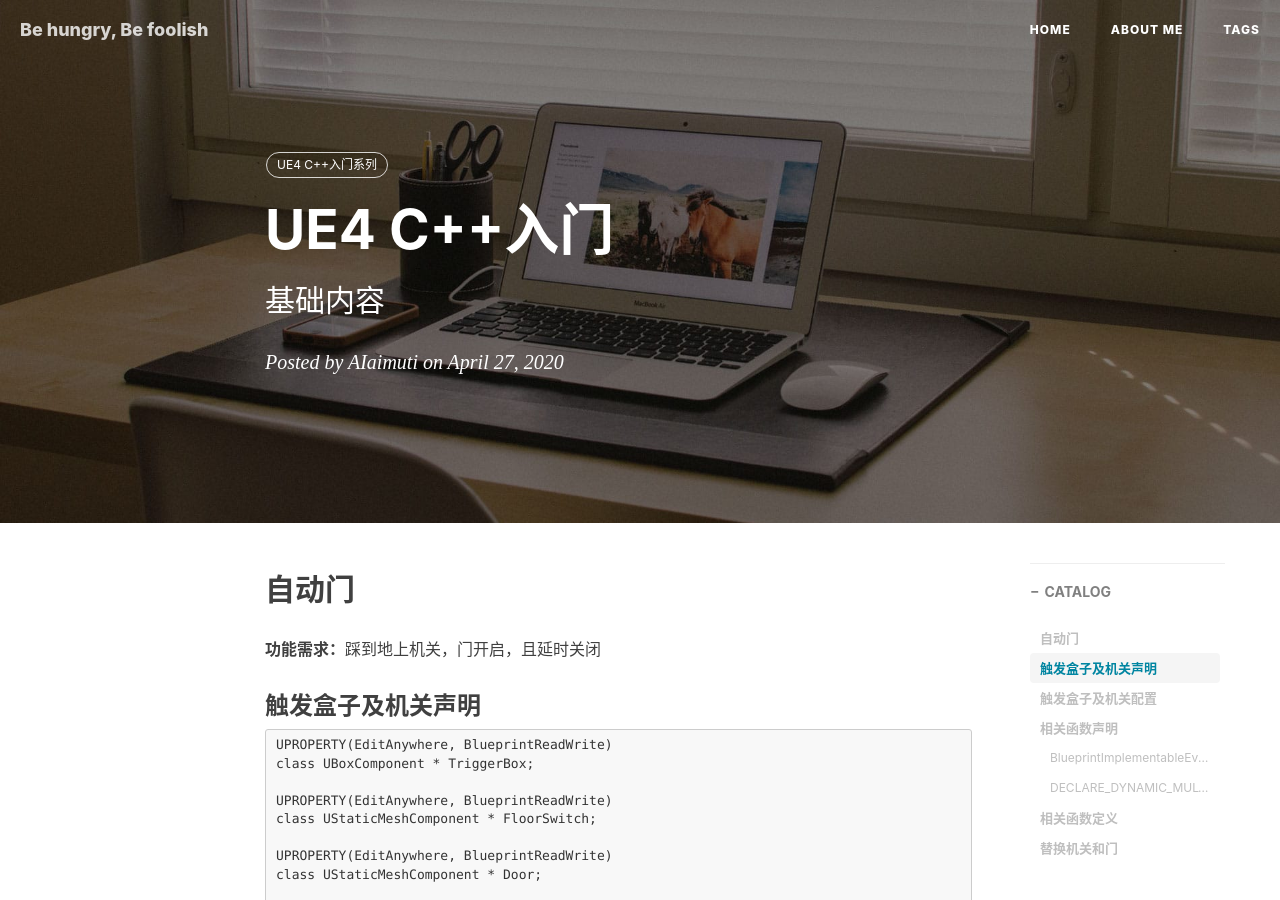
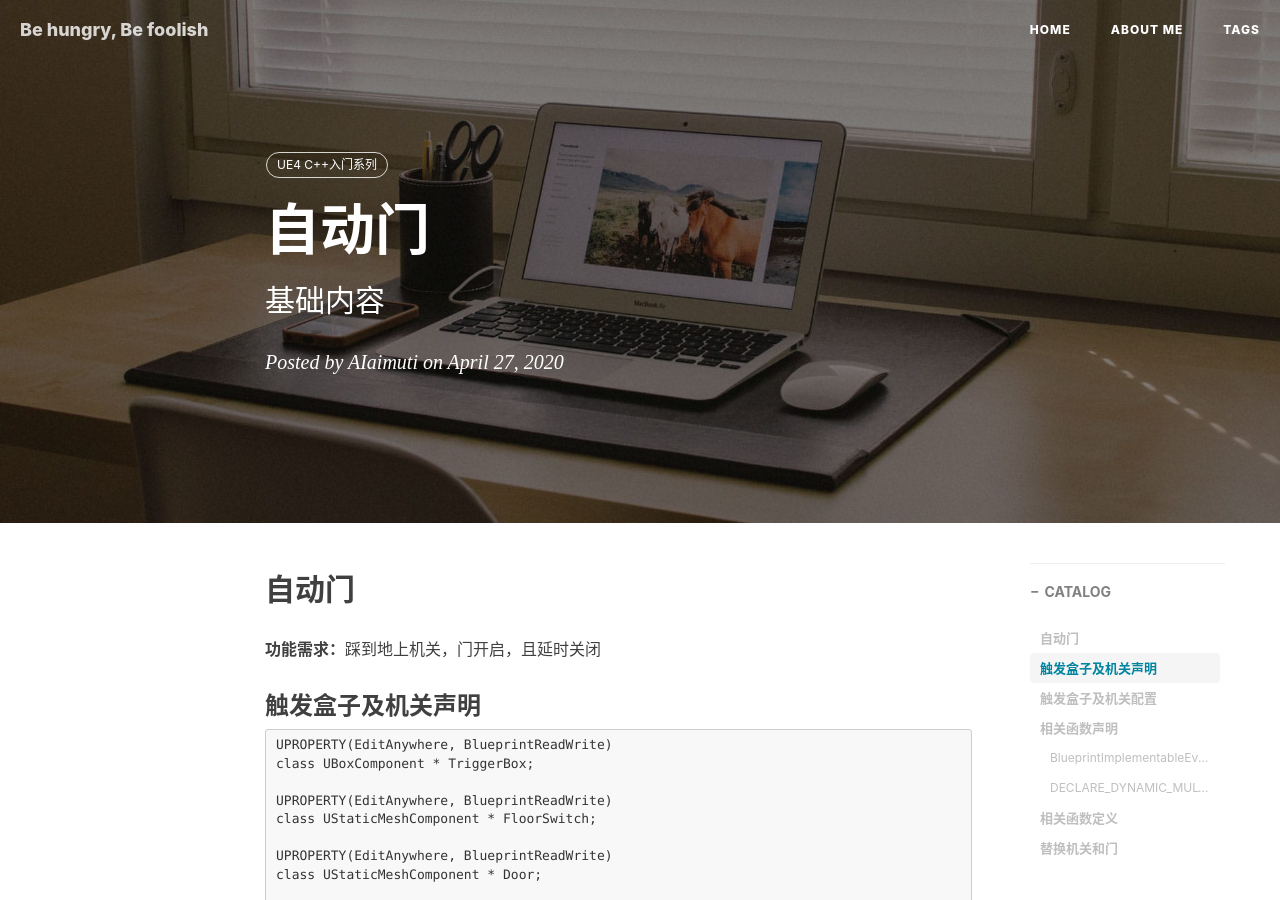
Before and after one commit to AIaimuti/aiaimuti.github.io, a Jekyll site: the page built from _posts/2020-4-27-Auto_Door.md, in a window 1280 px wide and 900 px high. Built offline with Jekyll 4.4.1, drawn with Linux system fonts in a browser that asks for light colours; nearby versions of some CDN libraries; comment, search, counter and statistics services are not loaded.

Commit message:
Update 2020-4-27-Auto_Door.md

```diff
--- a/_posts/2020-4-27-Auto_Door.md
+++ b/_posts/2020-4-27-Auto_Door.md
@@ -1,6 +1,6 @@
 ---
 layout:     post
-title:      UE4 C++入门
+title:      自动门
 subtitle:   基础内容
 date:       2020-4-27
 author:     AIaimuti
```
